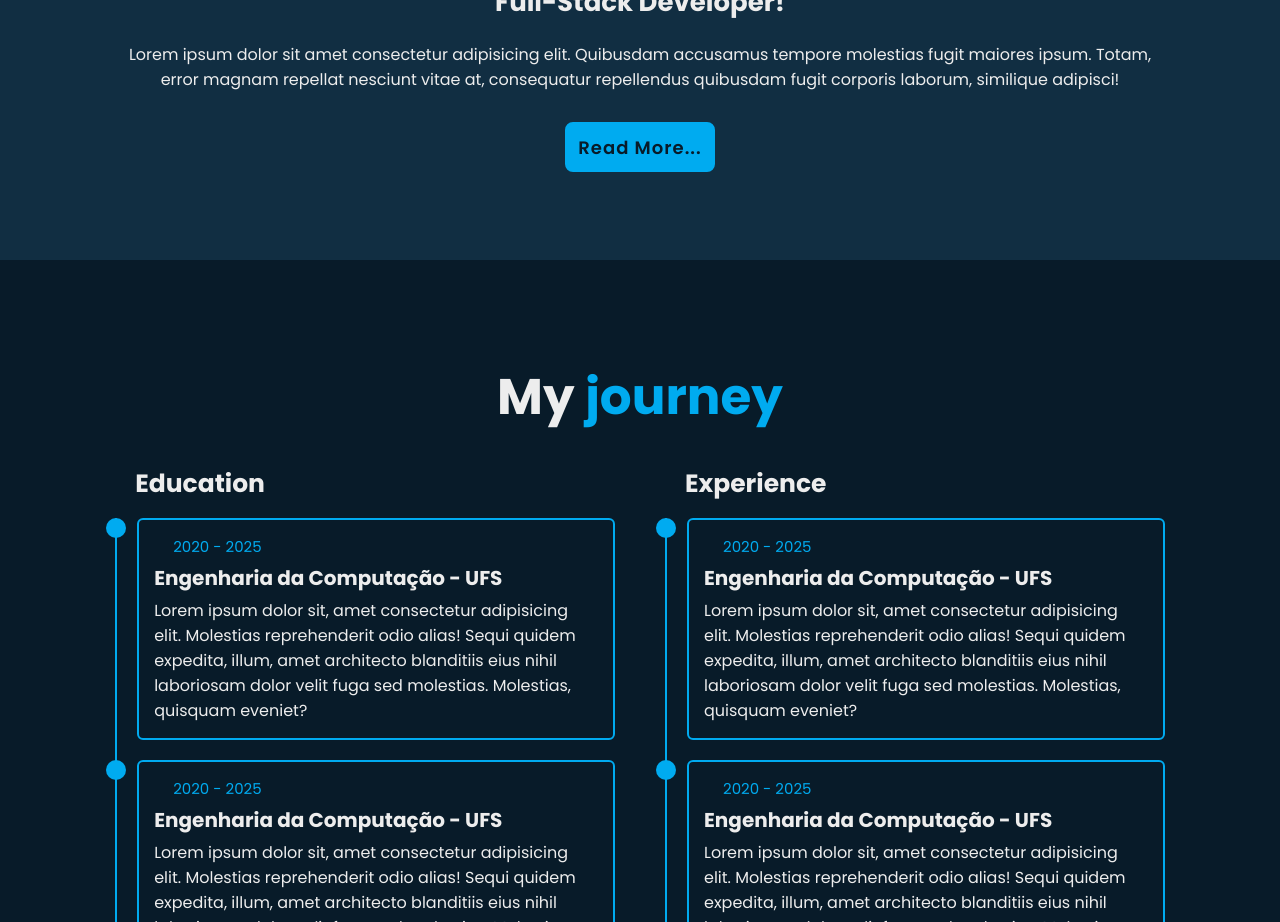
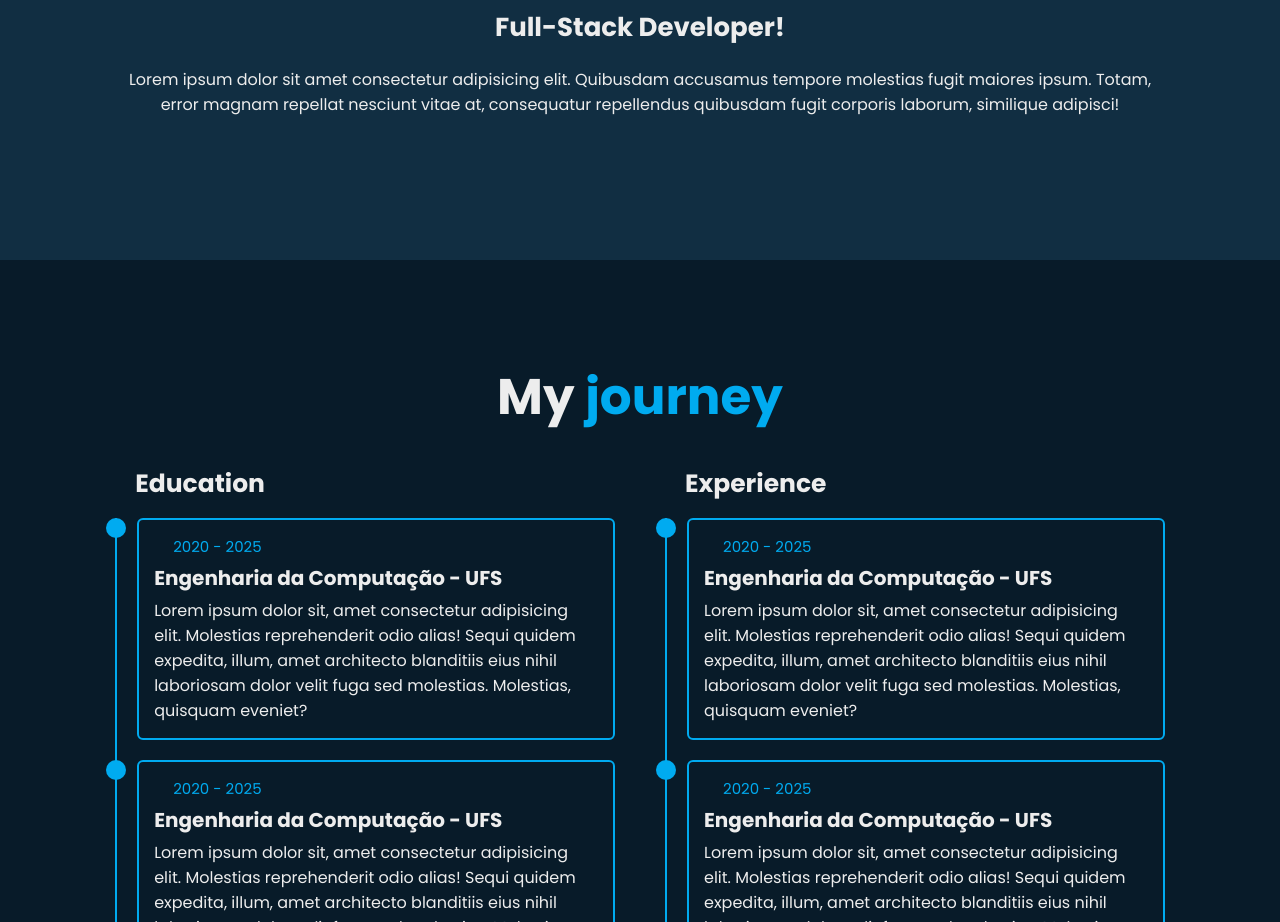
Before and after one commit to joselucas77/Portif-lio, a React (Vite) app: page / in a window 1280 px wide. Shown: the part 1340-2262 px from the top of the page. Built offline with nearby package versions, Linux system fonts and the light colour scheme; some icons are missing.

Commit message:
update about

```diff
--- a/src/components/About/page.tsx
+++ b/src/components/About/page.tsx
@@ -22,11 +22,11 @@ function About() {
           corporis laborum, similique adipisci!
         </p>
 
-        <div className="btn-box btns">
+        {/* <div className="btn-box btns">
           <a href="#" className="btn">
             Read More...
           </a>
-        </div>
+        </div> */}
       </div>
     </section>
   );
```
